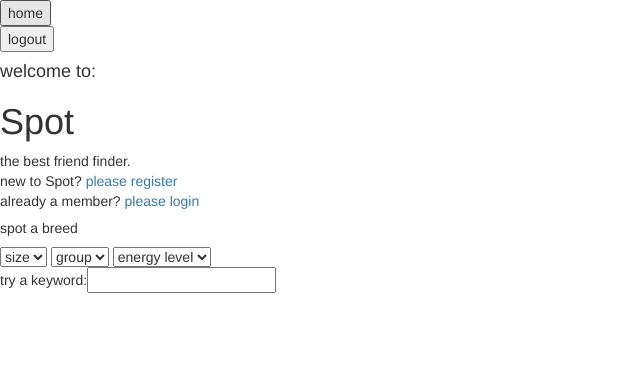
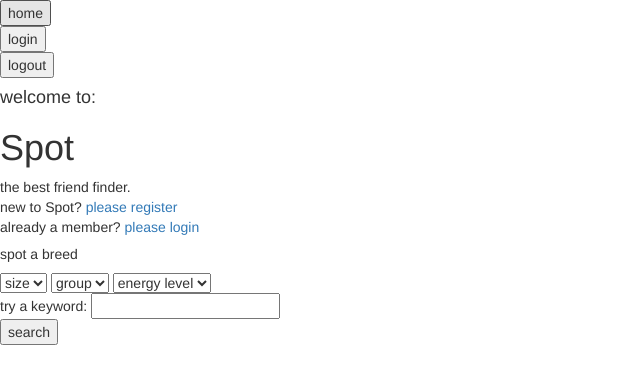
Before and after one commit to mbiannaccone/spot, a Flask app: page / in a window 1280 px wide. Shown: the top 384 px of the page, without its empty margins (0-640 px from the left). Run offline with Flask 2, Linux system fonts and the light colour scheme; data that the repository does not hold is empty; some libraries are stand-ins or nearby versions.

Commit message:
Working on breed-search.html

```diff
--- a/server.py
+++ b/server.py
@@ -104,7 +104,18 @@ def user_profile(user_id):
 @app.route('/breed-search')
 def breed_search():
     """ Breed search results. """
-    pass
+
+    size = request.args.get('size')
+    group = request.args.get('group')
+    energy = request.args.get('energy')
+
+    y_n_chars = []
+    for char in Char.query.filter(Char.char_id > 12).all():
+        if request.args.get(char):
+            y_n_chars.append(char)
+
+    return render_template('breed-search.html', size=size, group=group,
+                           energy=energy, y_n_chars=y_n_chars)
 
 
 @app.route('/breed-search/<breed_id>')
--- a/templates/base.html
+++ b/templates/base.html
@@ -18,6 +18,9 @@
     <form action='/'>
         <button type="submit">home</button>
     </form>
+    <form action="/login">
+        <button type="submit">login</button>
+    </form>
     <form action="/logout">
         <button type="submit">logout</button>
     </form>
--- a/templates/homepage.html
+++ b/templates/homepage.html
@@ -9,7 +9,7 @@
 <div>already a member? <a href='/login'>please login</a></div>
 
 <h5>spot a breed</h5>
-<form action="/breed-search" method="GET">
+<form action="/breed-search">
 
     <select name="size">
         <option disabled selected value>size</option>
@@ -33,10 +33,12 @@
     </select>
 
     {% for char in chars %}
-    <br><input type="checkbox" name="char" value="{{ char.char }}">{{ char.char.lower() }}
+    <br><input type="checkbox" name="{{ char.char }}" value="yes">{{ char.char.lower() }}
     {% endfor %}
 
-    <div>try a keyword:<input type="text" name="keyword"></div>
+    <div>try a keyword: <input type="text" name="keyword"></div>
+
+    <input type="submit", value="search">
 
 </form>
 
--- a/templates/login.html
+++ b/templates/login.html
@@ -3,7 +3,7 @@
 
 <form action="/login" method="POST">
     <span>email: <input type="text" name="email"></span><br>
-    <span>password: <input type="text" name="pwd"></span>
+    <span>password: <input type="password" name="pwd"></span>
     <input type="submit", value="login">
 </form>
 
--- a/templates/register.html
+++ b/templates/register.html
@@ -3,7 +3,7 @@
 
 <form action="/register" method="POST">
     <span>email: <input type="text" name="email"></span><br>
-    <span>password: <input type="text" name="pwd"></span><br>
+    <span>password: <input type="password" name="pwd"></span><br>
     <span>zipcode: <input type="text" name="zip" pattern="[0-9]{5}"></span>
     <input type="submit", value="register">
 </form>
```
Also changed, not shown: templates/breed-search.html (added, +11 -0 lines).
